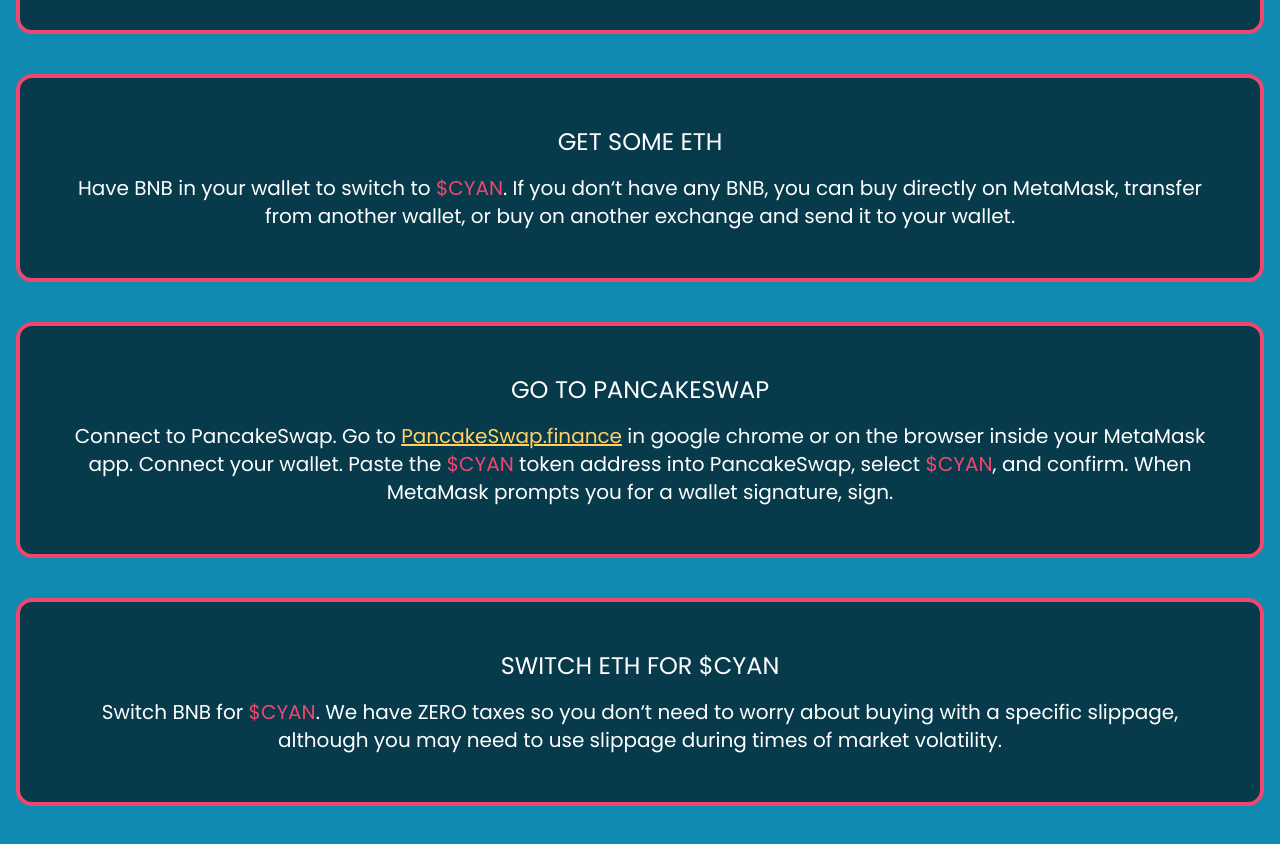
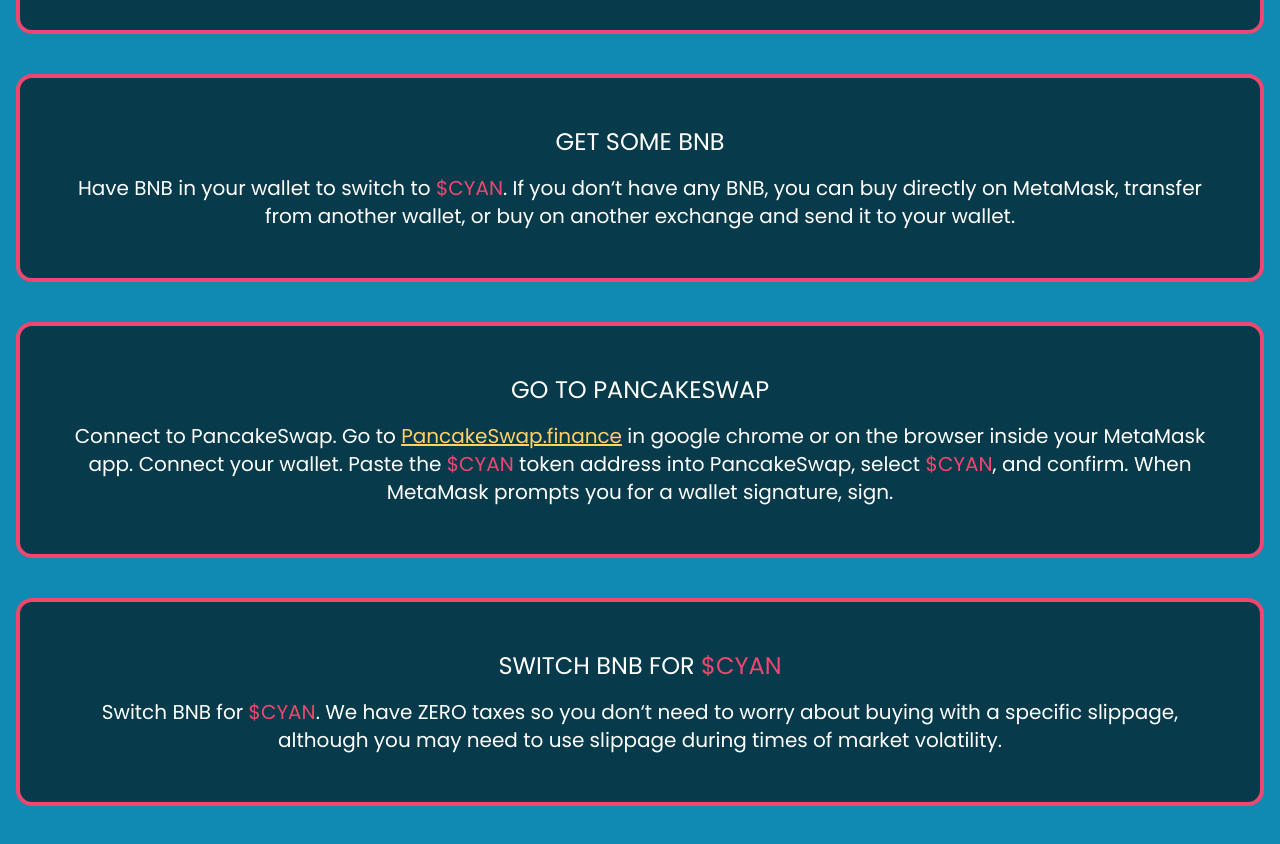
Before and after one commit to dutchsociety/cyanidetoken, a Next.js app: page / in a window 1280 px wide. Shown: the part 2000-2844 px from the top of the page. Built offline with nearby package versions, Linux system fonts and the light colour scheme.

Commit message:
Updated text

```diff
--- a/app/page.tsx
+++ b/app/page.tsx
@@ -48,7 +48,7 @@
                 </div>
                 <div className='bg-secondarydark border-4 border-primary rounded-2xl p-4 md:p-12 text-white space-y-4'>
 
-                  <p className='text-2xl uppercase'>Get Some ETH</p>
+                  <p className='text-2xl uppercase'>Get Some BNB</p>
 
                   <p className='text-xl'>Have BNB in your wallet to switch to <span className="text-primary">$CYAN</span>. If you don&lsquo;t have any BNB, you can buy directly on MetaMask, transfer from another wallet, or buy on another exchange and send it to your wallet.</p>
                 </div>
@@ -60,7 +60,7 @@
                 </div>
                 <div className='bg-secondarydark border-4 border-primary rounded-2xl p-4 md:p-12 text-white space-y-4'>
 
-                  <p className='text-2xl uppercase'>Switch ETH for $CYAN</p>
+                  <p className='text-2xl uppercase'>Switch BNB for <span className="text-primary">$CYAN</span></p>
 
                   <p className='text-xl'>Switch BNB for <span className="text-primary">$CYAN</span>. We have ZERO taxes so you don&lsquo;t need to worry about buying with a specific slippage, although you may need to use slippage during times of market volatility.</p>
                 </div>
```
